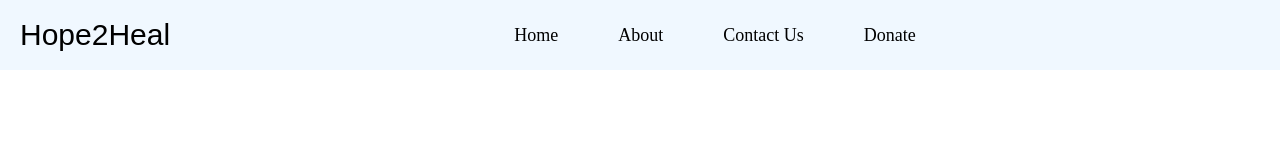
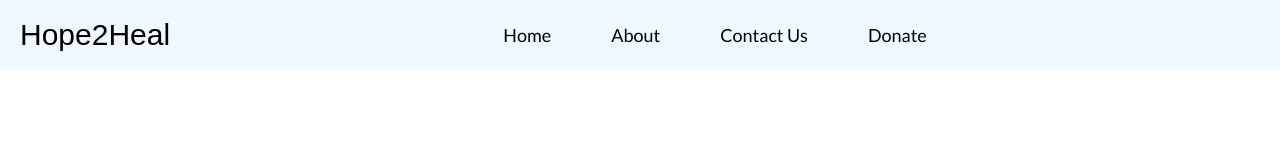
Before and after one commit to Cloud-Cores/Hope2Heal, a React (Vite) app: page / in a window 1280 px wide. Shown: the top 160 px of the page. Built offline with nearby package versions, Linux system fonts and the light colour scheme.

Commit message:
finish navbar v1 styles

```diff
--- a/src/styles/Navbar.module.css
+++ b/src/styles/Navbar.module.css
@@ -1,3 +1,5 @@
+@import url('https://fonts.googleapis.com/css2?family=Lato:ital,wght@0,100;0,300;0,400;0,700;0,900;1,100;1,300;1,400;1,700;1,900&family=Montserrat:ital,wght@0,100..900;1,100..900&display=swap');
+
 * {
     padding: 0;
     margin: 0;
@@ -14,7 +16,6 @@
     font-size: 18px;
 }
 
-/* navbar */
 .navbar {
     background-color: aliceblue;
     padding: 10px 20px;
@@ -23,17 +24,14 @@
     align-items: center;
     gap: 40px;
     min-height: 70px;
+    font-family: 'Lato',  sans-serif;
 }
 
-
-/* logo  */
 .logo {
     font-size: 30px;
     font-family: Arial, Helvetica, sans-serif;
 }
 
-
-/* ul  */
 .navMenu {
     display: flex;
     justify-content: space-between;
@@ -41,11 +39,8 @@
     gap: 60px;
 }
 
-/* media queries */
-
 @media screen and (max-width: 780px) {
 
-    /* hamburger */
     .hamburger {
         display: block;
         cursor: pointer;
@@ -61,7 +56,6 @@
         transition: 0.3s ease-in-out;
     }
 
-    /* adding active class to the bars  */
     .hamburger.active .bar:nth-child(2) {
         opacity: 0;
     }
@@ -73,9 +67,6 @@
     .hamburger.active .bar:nth-child(3) {
         transform: translateY(-8px) rotate(-45deg);
     }
-
-
-    /* navMenu */
 
     .navMenu {
         position: absolute;
```
